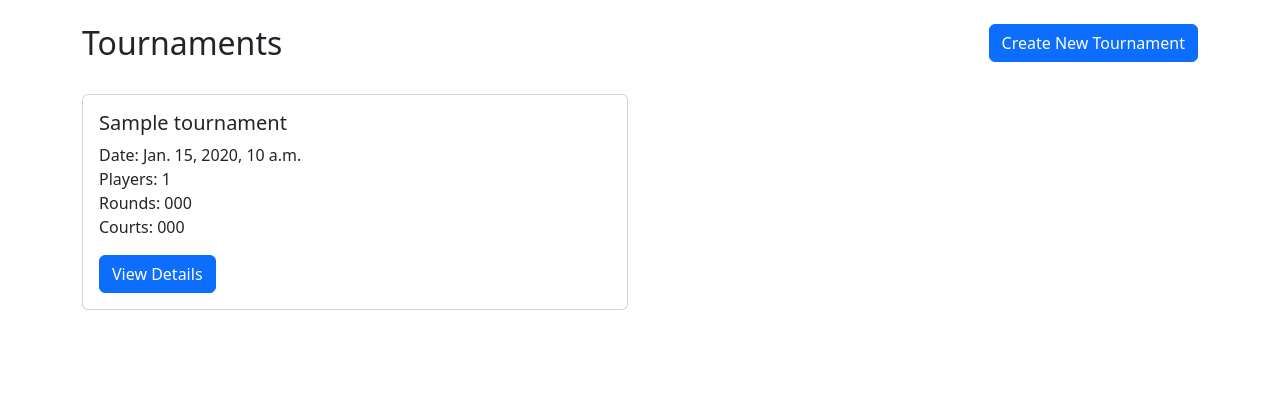
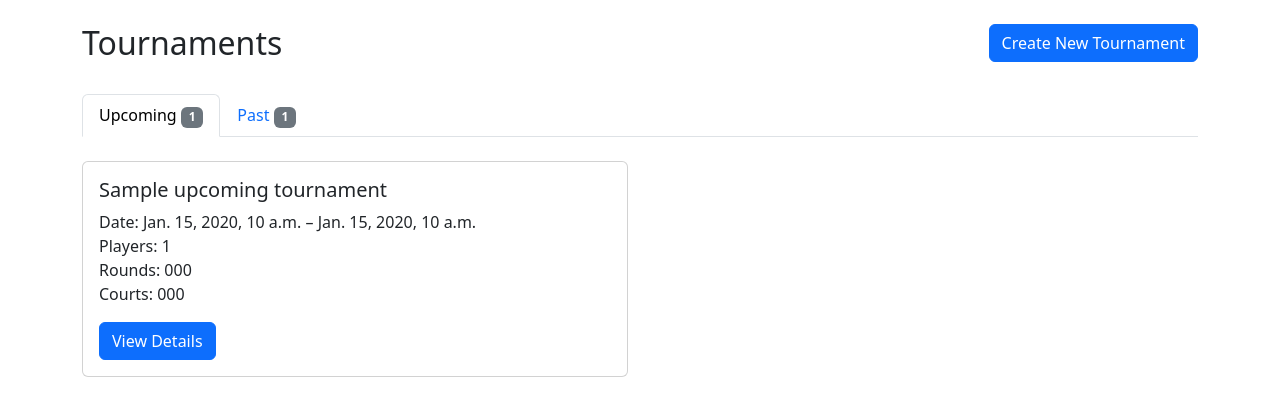
Before and after one commit to wilenius/ddc, a Django app: template tournament_creator/templates/tournament_creator/tournament_list.html in a window 1280 px wide. Shown: the part 56-472 px from the top of the page. Run offline with Django 5.2, Linux system fonts and the light colour scheme; the template is opened without the code that fills it: most values are stand-ins (such as "Sample title", 1, 10 or a date in 2020).

Commit message:
tournament cards and archive

```diff
--- a/tournament_creator/admin.py
+++ b/tournament_creator/admin.py
@@ -31,10 +31,12 @@ class PlayerAdmin(admin.ModelAdmin):
 @admin.register(TournamentChart)
 class TournamentChartAdmin(admin.ModelAdmin):
     form = TournamentCreationForm
-    list_display = ('name', 'date', 'end_date', 'number_of_rounds', 'number_of_courts')
+    list_display = ('name', 'date', 'end_date', 'number_of_rounds', 'number_of_courts', 'archived')
+    list_editable = ('archived',)
+    list_filter = ('archived',)
     ordering = ('-date',)
     fieldsets = [
-        (None, {'fields': ('name', 'date', 'end_date', 'name_display_format', 'show_structure')}),
+        (None, {'fields': ('name', 'date', 'end_date', 'name_display_format', 'show_structure', 'archived')}),
         ('Notification Settings', {
             'fields': ('notify_by_email', 'notify_by_signal', 'notify_by_matrix')
         }),
--- a/tournament_creator/models/base_models.py
+++ b/tournament_creator/models/base_models.py
@@ -114,6 +114,7 @@ class TournamentChart(models.Model):
     ]
     name_display_format = models.CharField(max_length=10, choices=NAME_DISPLAY_CHOICES, default='FIRST', help_text="How to display player names in notifications and tournament view")
     show_structure = models.BooleanField(default=False, help_text="Show tournament structure in a separate block")
+    archived = models.BooleanField(default=False, help_text="Archived tournaments are hidden from the normal list and only visible to admins (e.g. tournaments that were never finished properly).")
     # Tournament format type
     FORMAT_TYPE_CHOICES = [
         ('STANDARD', 'Standard (round/court based)'),
--- /dev/null
+++ b/tournament_creator/templates/tournament_creator/partials/tournament_cards.html
@@ -0,0 +1,27 @@
+{% if tournaments %}
+    <div class="row row-cols-1 row-cols-md-2 g-4">
+        {% for tournament in tournaments %}
+            <div class="col">
+                <div class="card">
+                    <div class="card-body">
+                        <h5 class="card-title">
+                            {{ tournament.name }}
+                            {% if archived %}<i class="bi bi-archive text-muted" title="Archived"></i>{% endif %}
+                        </h5>
+                        <p class="card-text">
+                            Date: {{ tournament.date }}{% if tournament.end_date %} &ndash; {{ tournament.end_date }}{% endif %}<br>
+                            Players: {{ tournament.players.count }}<br>
+                            Rounds: {{ tournament.number_of_rounds }}<br>
+                            Courts: {{ tournament.number_of_courts }}
+                        </p>
+                        <a href="{% url 'tournament_detail' tournament.id %}" class="btn btn-primary">View Details</a>
+                    </div>
+                </div>
+            </div>
+        {% endfor %}
+    </div>
+{% else %}
+    <div class="alert alert-info">
+        {{ empty_text }}
+    </div>
+{% endif %}
--- a/tournament_creator/templates/tournament_creator/tournament_list.html
+++ b/tournament_creator/templates/tournament_creator/tournament_list.html
@@ -12,28 +12,65 @@
     </div>
 </div>
 
-{% if tournaments %}
-    <div class="row row-cols-1 row-cols-md-2 g-4">
-        {% for tournament in tournaments %}
-            <div class="col">
-                <div class="card">
-                    <div class="card-body">
-                        <h5 class="card-title">{{ tournament.name }}</h5>
-                        <p class="card-text">
-                            Date: {{ tournament.date }}<br>
-                            Players: {{ tournament.players.count }}<br>
-                            Rounds: {{ tournament.number_of_rounds }}<br>
-                            Courts: {{ tournament.number_of_courts }}
-                        </p>
-                        <a href="{% url 'tournament_detail' tournament.id %}" class="btn btn-primary">View Details</a>
-                    </div>
-                </div>
-            </div>
-        {% endfor %}
+<ul class="nav nav-tabs mb-4" id="tournamentTabs" role="tablist">
+    <li class="nav-item" role="presentation">
+        <button class="nav-link active" id="upcoming-tab" data-bs-toggle="tab" data-bs-target="#upcoming"
+                type="button" role="tab" aria-controls="upcoming" aria-selected="true">
+            Upcoming <span class="badge bg-secondary">{{ upcoming_tournaments|length }}</span>
+        </button>
+    </li>
+    <li class="nav-item" role="presentation">
+        <button class="nav-link" id="past-tab" data-bs-toggle="tab" data-bs-target="#past"
+                type="button" role="tab" aria-controls="past" aria-selected="false">
+            Past <span class="badge bg-secondary">{{ past_tournaments|length }}</span>
+        </button>
+    </li>
+    {% if user.is_admin %}
+    <li class="nav-item" role="presentation">
+        <button class="nav-link" id="archived-tab" data-bs-toggle="tab" data-bs-target="#archived"
+                type="button" role="tab" aria-controls="archived" aria-selected="false">
+            <i class="bi bi-archive"></i> Archived <span class="badge bg-secondary">{{ archived_tournaments|length }}</span>
+        </button>
+    </li>
+    {% endif %}
+</ul>
+
+<div class="tab-content" id="tournamentTabsContent">
+    <div class="tab-pane fade show active" id="upcoming" role="tabpanel" aria-labelledby="upcoming-tab">
+        {% with tournaments=upcoming_tournaments empty_text="No upcoming tournaments." %}
+            {% include 'tournament_creator/partials/tournament_cards.html' %}
+        {% endwith %}
     </div>
-{% else %}
-    <div class="alert alert-info">
-        No tournaments have been created yet. Click "Create New Tournament" to get started.
+    <div class="tab-pane fade" id="past" role="tabpanel" aria-labelledby="past-tab">
+        {% with tournaments=past_tournaments empty_text="No past tournaments." %}
+            {% include 'tournament_creator/partials/tournament_cards.html' %}
+        {% endwith %}
     </div>
-{% endif %}
+    {% if user.is_admin %}
+    <div class="tab-pane fade" id="archived" role="tabpanel" aria-labelledby="archived-tab">
+        {% with tournaments=archived_tournaments empty_text="No archived tournaments." archived=True %}
+            {% include 'tournament_creator/partials/tournament_cards.html' %}
+        {% endwith %}
+    </div>
+    {% endif %}
+</div>
+
+<script>
+    // Persist the active tab across page reloads.
+    document.addEventListener('DOMContentLoaded', function () {
+        var storageKey = 'tournamentListActiveTab';
+        var savedTab = sessionStorage.getItem(storageKey);
+        if (savedTab) {
+            var trigger = document.querySelector('button[data-bs-target="' + savedTab + '"]');
+            if (trigger) {
+                new bootstrap.Tab(trigger).show();
+            }
+        }
+        document.querySelectorAll('#tournamentTabs button[data-bs-toggle="tab"]').forEach(function (btn) {
+            btn.addEventListener('shown.bs.tab', function (event) {
+                sessionStorage.setItem(storageKey, event.target.getAttribute('data-bs-target'));
+            });
+        });
+    });
+</script>
 {% endblock %}
```
Also changed, not shown: tournament_creator/forms.py (+7 -4 lines), tournament_creator/tests/test_views.py (+62 -0 lines), tournament_creator/views/tournament_views.py (+34 -0 lines), tournament_creator/migrations/0023_tournamentchart_archived.py (added).
